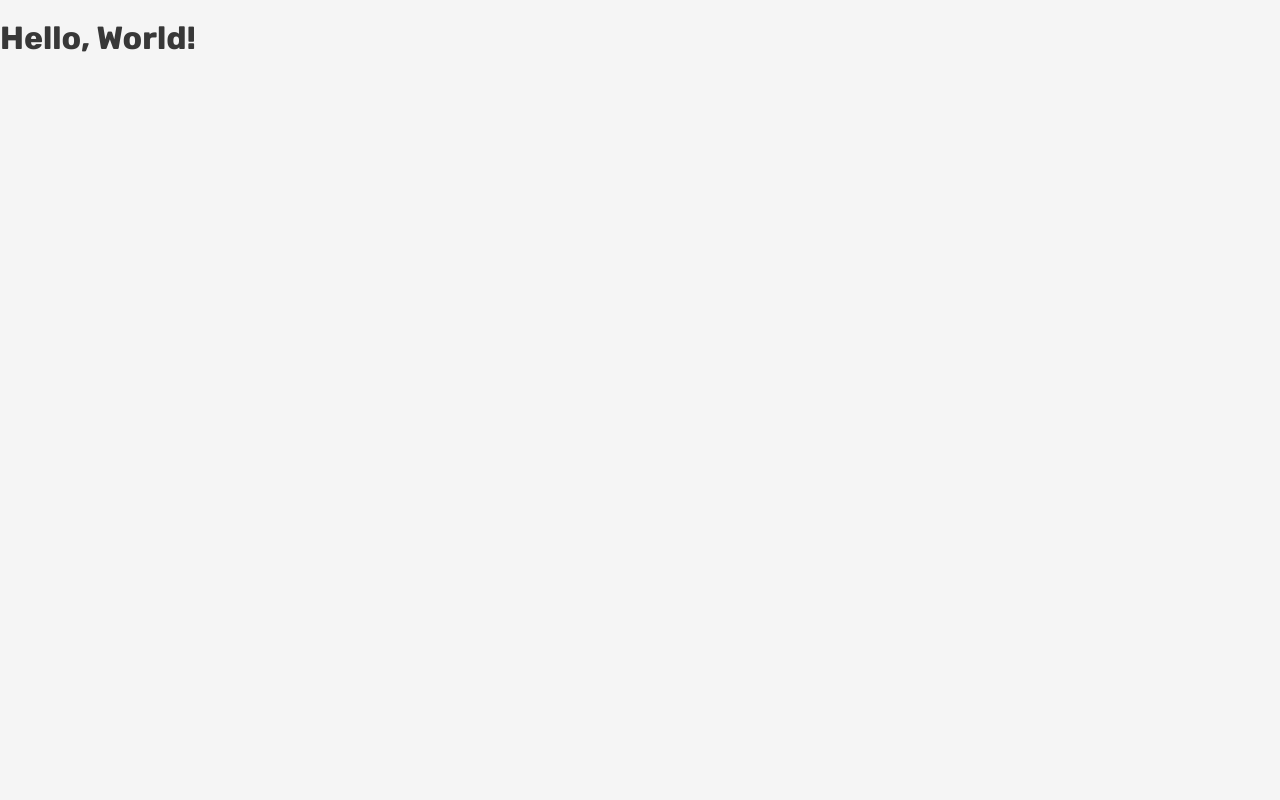
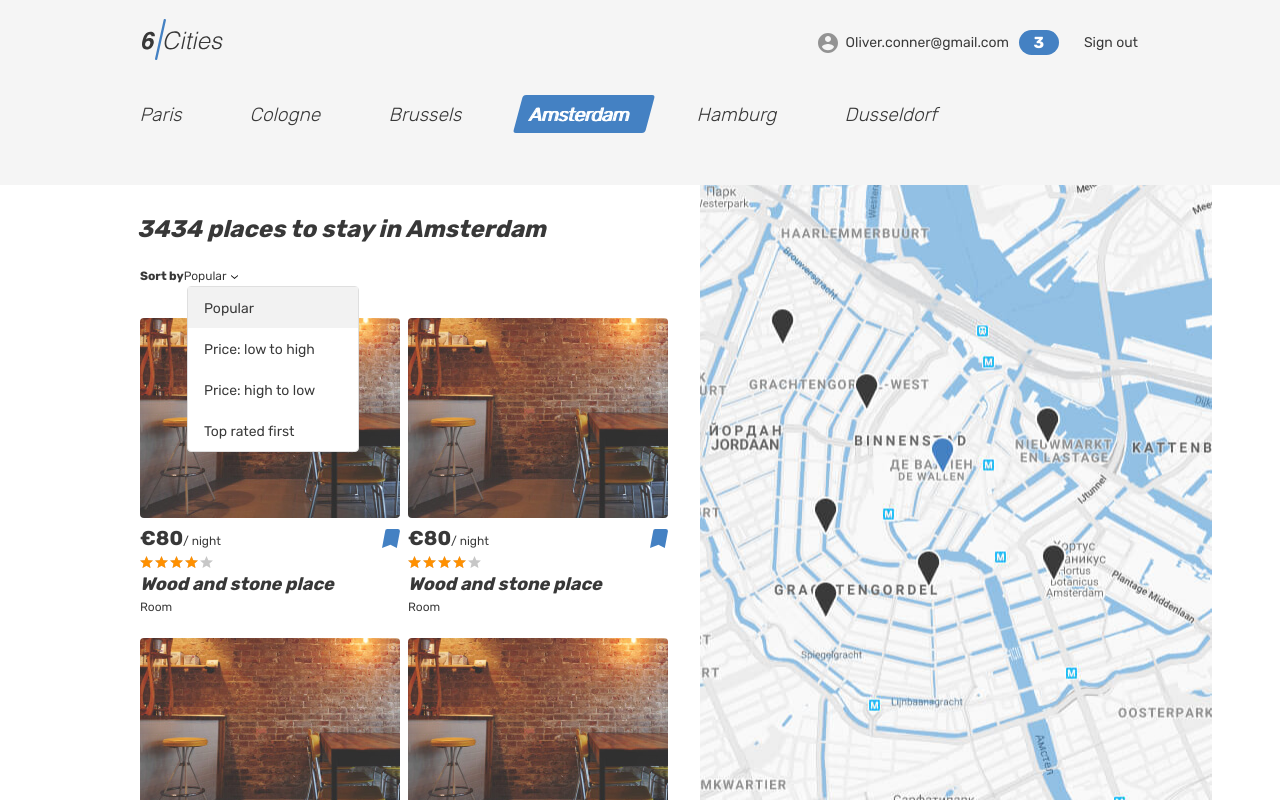
Before and after one commit to htmlacademy-react/2408243-six-cities-14, a React (Vite) app: page / in a window 1280 px wide. Built offline with nearby package versions, Linux system fonts and the light colour scheme.

Commit message:
module2-task1: добавлен компонент APP

```diff
--- /dev/null
+++ b/src/components/App.tsx
@@ -0,0 +1,14 @@
+import Main from "../pages/Main";
+import { SettingProps } from "../props/SettingProps";
+
+type AppProps = {
+    settings: SettingProps
+}
+
+ const App = ( {settings}: AppProps) => {
+  return (
+    <Main settings = {settings}></Main>
+  );
+}
+
+export default App;
--- a/src/index.tsx
+++ b/src/index.tsx
@@ -1,12 +1,18 @@
 import React from 'react';
 import ReactDOM from 'react-dom/client';
+import App from './components/App';
+import { SettingProps } from './props/SettingProps';
 
 const root = ReactDOM.createRoot(
   document.getElementById('root') as HTMLElement
 );
 
+const SETTINGS: SettingProps = {
+  offersCount: 3434
+};
+
 root.render(
   <React.StrictMode>
-    <h1>Hello, World!</h1>
+    <App settings={SETTINGS} />
   </React.StrictMode>
 );
--- a/src/pages/main/index.tsx
+++ b/src/pages/main/index.tsx
@@ -1,7 +1,13 @@
 import Header from "../../components/common/Header";
 import CitiesCard from "../../components/main/CitiesCard";
+import { SettingProps } from "../../props/SettingProps";
 
-export default function Main() {
+type MainProps = {
+    settings: SettingProps
+}
+
+export default Main;
+function Main({settings}: MainProps) {
     return <>
         <div className="page page--gray page--main">
             <Header />
@@ -48,7 +54,7 @@ export default function Main() {
                     <div className="cities__places-container container">
                         <section className="cities__places places">
                             <h2 className="visually-hidden">Places</h2>
-                            <b className="places__found">312 places to stay in Amsterdam</b>
+                            <b className="places__found">{settings.offersCount} places to stay in Amsterdam</b>
                             <form className="places__sorting" action="#" method="get">
                                 <span className="places__sorting-caption">Sort by</span>
                                 <span className="places__sorting-type" tabIndex={0}>
--- /dev/null
+++ b/src/props/SettingProps.ts
@@ -0,0 +1,3 @@
+export type SettingProps = {
+    offersCount: number
+}
```
